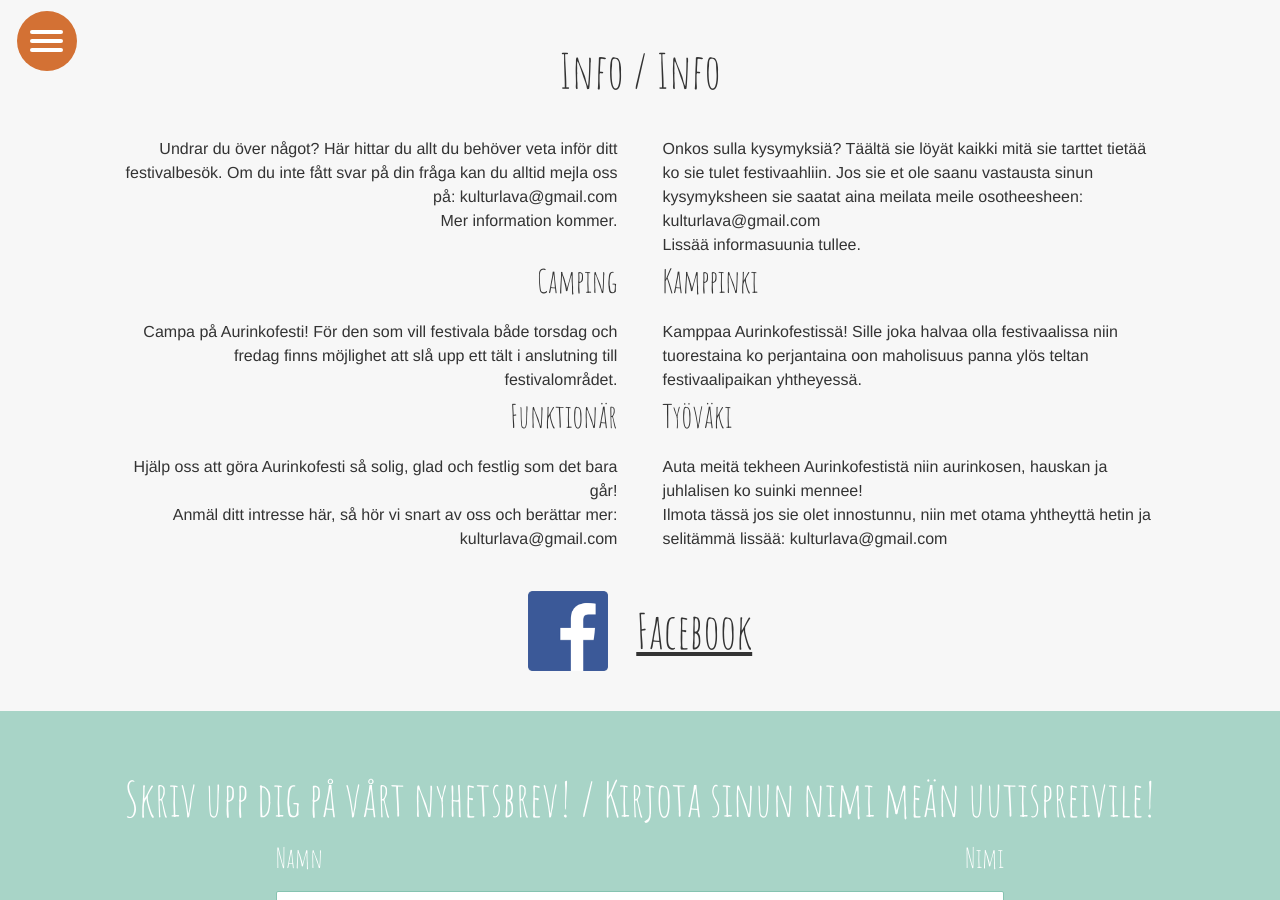
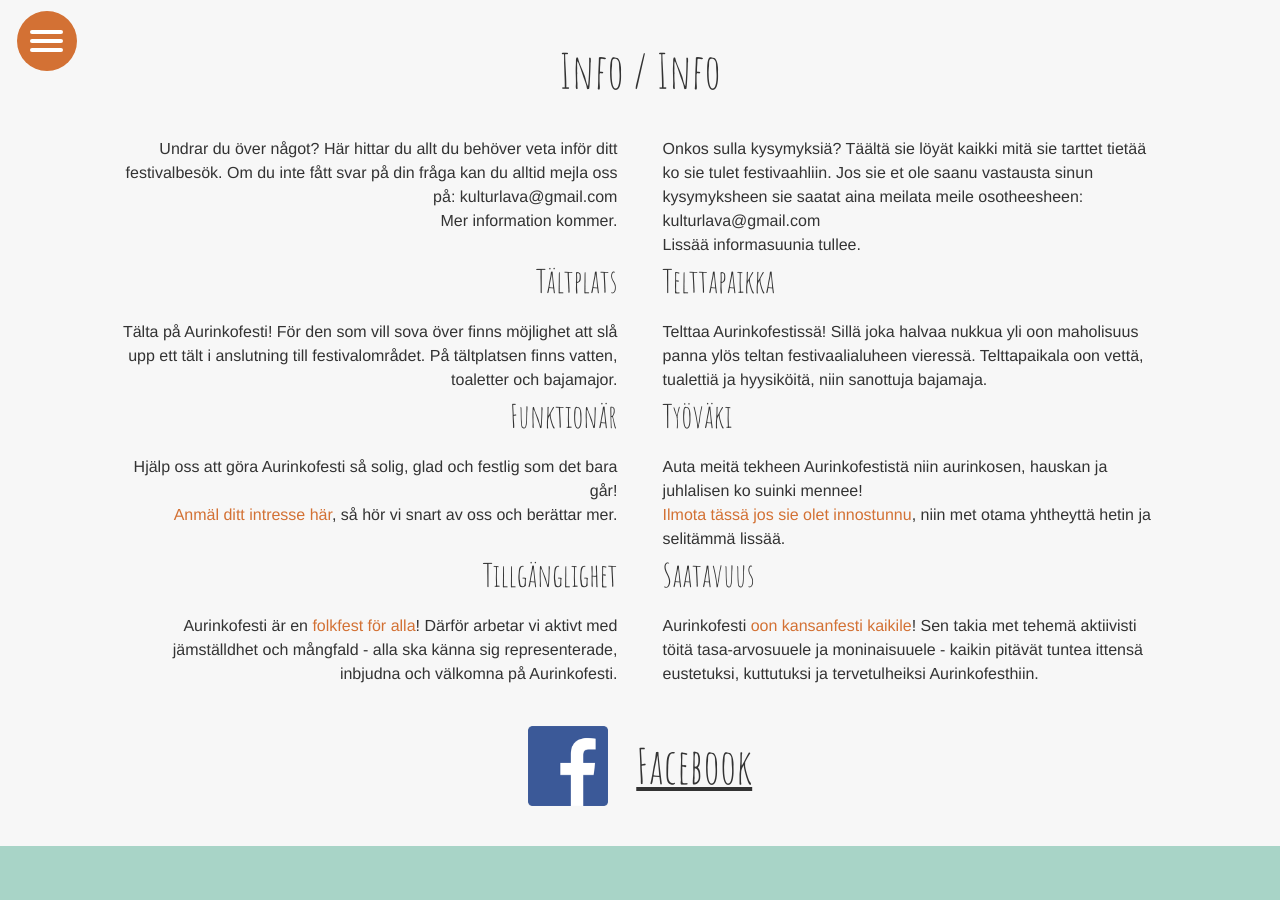
Before and after one commit to kulturlava/kulturlava.github.io, a Jekyll site: the page built from info.md, in a window 1280 px wide and 900 px high, scrolled down 741 px. Built offline with Jekyll 4.4.1, drawn with Linux system fonts in a browser that asks for light colours; some web fonts are replaced.

Commit message:
Update text content in start, location and info. Add new accessibility

```diff
--- a/_data/strings/fit.yaml
+++ b/_data/strings/fit.yaml
@@ -18,15 +18,15 @@ home:
     location:
         title: Täränönsaari
         p: >
-            Met aukasemma portit festipaikhaan Täräntöholmile! Festipaikka jossako
-            kaks väylää kohtaavat oon jo 50-luvulta asti ollu itylli musikile,
-            festile ja kohtaamisille.
+            Met aukasemma portit festipaikhaan [Täräntöholmile](location/)!
+            Festipaikka jossako kaks väylää kohtaavat oon jo 50-luvulta asti
+            ollu itylli musikile, festile ja kohtaamisille.
     inclusive:
         title: Kulttuuri kaikille
         p: >
             Aurinkofestilä oon jotaki niin suurile ko pienile. Sielä tullee olheen
-            svängaavia livepäntiä, jännittäviä työpajoja, perheteatteria ja
-            filminäyttelyjä.
+            [svängaavia livepäntiä, jännittäviä työpajoja, perheteatteria ja
+            filminäyttelyjä](program/).
 about:
     title: Meistä
     intro:
@@ -131,6 +131,18 @@ location:
             Met aukasemma portit festipaikhaan Täräntöholmile! Festipaikka
             jossako kaks väylää kohtaavat oon jo 50-luvulta asti ollu itylli
             musikile, festile ja kohtaamisille.
+    bus:
+        title: Läänintrafiki-pyssi
+        p: >
+            Ota läänintrafiki-pyssi Aurinkofesthiin! Likkiimän
+            pyssiootuspaikan nimi oon Täräntö Kyrkbacken tie 394. Sieltä
+            sie kävelet Täräntöholmile 15 minutissa.
+    car:
+        title: Piili
+        p: >
+            Holmila oon parkkeerinkipaikkoja johonka sie saatat jättää piilin.
+            [Sielä sie löyät tieselostuksen](https://goo.gl/maps/SF1Yv1Ez9YzDXdS68)
+            Aurinkofesthiin.
 info:
     title: Info
     intro:
@@ -142,19 +154,51 @@ info:
 
             Lissää informasuunia tullee.
     camping:
-        title: Kamppinki
+        title: Telttapaikka
         p: >
-            Kamppaa Aurinkofestissä! Sille joka halvaa olla festivaalissa niin
-            tuorestaina ko  perjantaina oon maholisuus panna ylös teltan
-            festivaalipaikan yhtheyessä.
+            Telttaa Aurinkofestissä! Sillä joka halvaa nukkua yli oon
+            maholisuus panna ylös teltan festivaalialuheen vieressä.
+            Telttapaikala oon vettä, tualettiä ja hyysiköitä, niin sanottuja
+            bajamaja.
     volunteer:
         title: Työväki
         p: >
             Auta meitä tekheen Aurinkofestistä niin aurinkosen, hauskan ja
             juhlalisen ko suinki mennee!
 
-            Ilmota tässä jos sie olet innostunnu, niin met otama yhtheyttä
-            hetin ja selitämmä lissää: kulturlava@gmail.com
+            [Ilmota tässä jos sie olet
+            innostunnu](https://forms.gle/dJftyoJmdwJ7bAkz8), niin met otama
+            yhtheyttä hetin ja selitämmä lissää.
+    accessibility:
+        title: Saatavuus
+        p: >
+            Aurinkofesti [oon kansanfesti kaikile](accessibility/)! Sen takia
+            met tehemä aktiivisti töitä tasa-arvosuuele ja moninaisuuele -
+            kaikin pitävät tuntea ittensä eustetuksi, kuttutuksi ja
+            tervetulheiksi Aurinkofesthiin.
+accessibility:
+    title: Saatavuus
+    intro:
+        p: >
+            Aurinkofesti oon kansanfesti kaikile! Sen takia met tehemä
+            aktiivisti töitä tasa-arvosuuele ja moninaisuuele - kaikin
+            pitävät tuntea ittensä eustetuksi, kuttutuksi ja tervetulheiksi
+            Aurinkofesthiin.
+    hosts:
+        title: Turvalisuusväärtiä
+        p: >
+            Met halvaama ette sie tunnet ittesti turvaliseksi Aurinkofestissä!
+            Meän turvalisuusväärtit oon sen takia ette meän käviöilä aina
+            pittää olla joku jonka työ net saattavat käänytä festivaalissa.
+    wc:
+        title: Tualettiä
+        p: >
+            Täräntöholmila oon useampia tualettiä, niin festivaalialuheela ko
+            telttapaikala. Telttapaikala oon kansa hyysiköitä/ bajamaja.
+
+            Festivaalialuheela oon kansa saatavissa tualetti joka oon
+            tarkotettu henkilöile joilako oon toimintarajotus. Telttapaikala
+            oon yks hyysikkä/bajamaja.
 newsletter:
     signup: Kirjota sinun nimi meän uutispreivile!
 join:
--- a/_data/strings/sv.yaml
+++ b/_data/strings/sv.yaml
@@ -17,14 +17,15 @@ home:
     location:
         title: Tärendöholmen
         p: >
-            Vi slår upp portarna till festplatsen Tärendöholmen! Festplatsen där
-            två älvar möts har sedan 50-talet varit en idyll för musik, fest
-            och möten.
+            Vi slår upp portarna till festplatsen [Tärendöholmen](location/)!
+            Festplatsen där två älvar möts har sedan 50-talet varit en idyll
+            för musik, fest och möten.
     inclusive:
         title: Kultur för alla
         p: >
-            Aurinkofesti har något för både stora och små. Det blir svängiga
-            liveband, spännande workshops, familjeteater och filmvisning.
+            Aurinkofesti har något för både stora och små. Det blir [svängiga
+            liveband, spännande workshops, familjeteater och
+            filmvisning](program/).
 about:
     title: Om oss
     intro:
@@ -124,6 +125,18 @@ location:
             Vi slår upp portarna till festplatsen Tärendöholmen! Festplatsen
             där två älvar möts har sedan 50-talet varit en idyll för
             musik, fest och möten.
+    bus:
+        title: Länstrafik-buss
+        p: >
+            Ta länstrafik-bussen till Aurinkofesti! Nämsta busshållplats
+            heter Tärendö Kyrkbacken väg 394. Därifrån knatar du till
+            Tärendöholmen på 15 minuter.
+    car:
+        title: Bil
+        p: >
+            Vid holmen finns parkeringsplatser där du kan ställa bilen.
+            [Här hittar du vägbeskrivning](https://goo.gl/maps/SF1Yv1Ez9YzDXdS68)
+            till Aurinkofesti.
 info:
     title: Info
     intro:
@@ -134,19 +147,47 @@ info:
 
             Mer information kommer.
     camping:
-        title: Camping
+        title: Tältplats
         p: >
-            Campa på Aurinkofesti! För den som vill festivala både torsdag och
-            fredag finns möjlighet att slå upp ett tält i anslutning till
-            festivalområdet.
+            Tälta på Aurinkofesti! För den som vill sova över finns möjlighet
+            att slå upp ett tält i anslutning till festivalområdet. På
+            tältplatsen finns vatten, toaletter och bajamajor.
     volunteer:
         title: Funktionär
         p: >
             Hjälp oss att göra Aurinkofesti så solig, glad och festlig som det
             bara går!
 
-            Anmäl ditt intresse här, så hör vi snart av oss och berättar mer:
-            kulturlava@gmail.com
+            [Anmäl ditt intresse här](https://forms.gle/dJftyoJmdwJ7bAkz8), så
+            hör vi snart av oss och berättar mer.
+    accessibility:
+        title: Tillgänglighet
+        p: >
+            Aurinkofesti är en [folkfest för alla](accessibility/)! Därför
+            arbetar vi aktivt med jämställdhet och mångfald - alla ska känna
+            sig representerade, inbjudna och välkomna på Aurinkofesti.
+accessibility:
+    title: Tillgänglighet
+    intro:
+        p: >
+            Aurinkofesti är en folkfest för alla! Därför arbetar vi aktivt med
+            jämställdhet och mångfald - alla ska känna sig representerade,
+            inbjudna och välkomna på Aurinkofesti.
+    hosts:
+        title: Trygghetsvärdar
+        p: >
+            Vi vill att du ska känna dig trygg på Aurinkofesti! Våra
+            trygghetsvärdar finns till för att våra besökare alltid ska ha
+            någon att vända sig till på festivalen.
+    wc:
+        title: Toaletter
+        p: >
+            På Tärendöholmen finns ett gäng toaletter, både på festivalområdet
+            och på tältplatsen. På tältplatsen finns även bajamajor.
+
+            På festivalområdet finns det även en tillgänglig toalett anpassad
+            för personer med funktionsnedsättning. På tältområdet finns en
+            tillgänglig bajamaja.
 newsletter:
     signup: Skriv upp dig på vårt nyhetsbrev!
 join:
```
Also changed, not shown: accessibility.md (added, +10 -0 lines).
